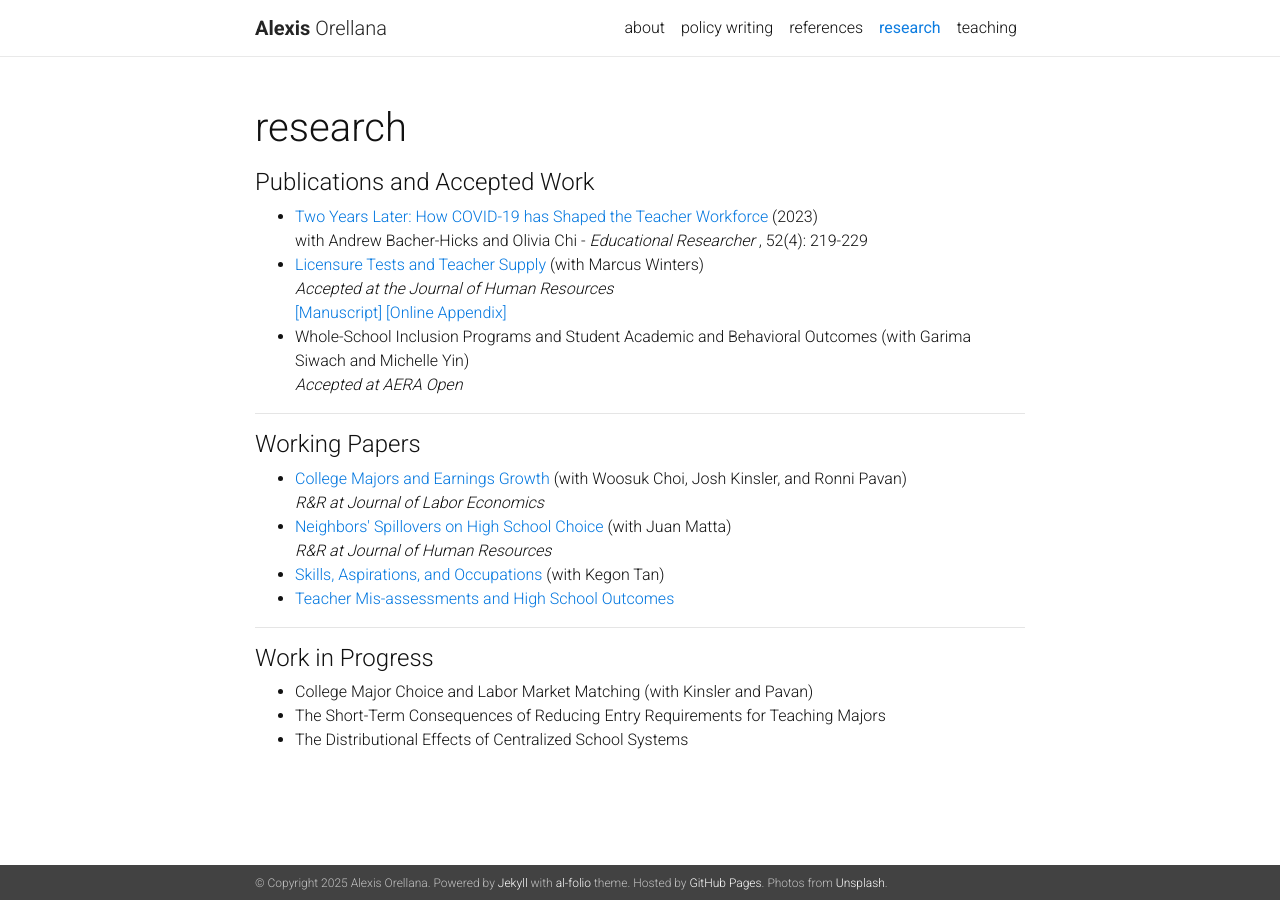
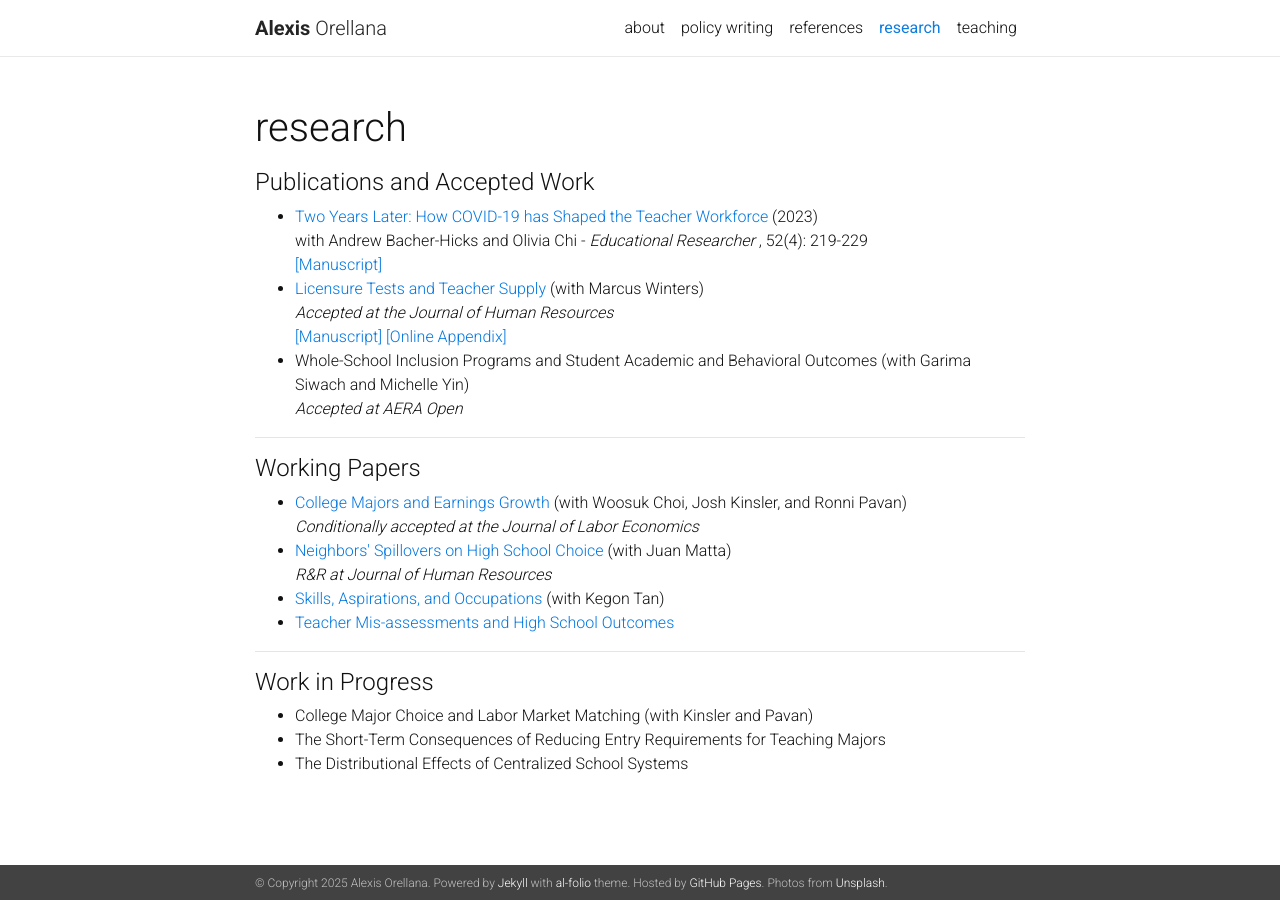
Before and after one commit to alexisorellana/alexisorellana.github.io, a Jekyll site: the page built from _pages/research.md, in a window 1280 px wide. Built offline with Jekyll 4.4.1, drawn with Linux system fonts in a browser that asks for light colours; nearby versions of some CDN libraries; a style sheet for code colours, icons or effects is not loaded.

Commit message:
update 10-30

```diff
--- a/_pages/research.md
+++ b/_pages/research.md
@@ -16,6 +16,9 @@ nav: true
 <br>
 
 with Andrew Bacher-Hicks and Olivia Chi - <em> Educational Researcher </em>, 52(4): 219-229 </li>
+
+<a href="{{ site.baseurl }}/assets/pdf/BCO_2023.pdf" target="_blank">[Manuscript]</a>
+
 
 
 <li> <a href="https://jhr.uwpress.org/content/early/2025/07/03/jhr.0324-13465R2" target="_blank">Licensure Tests and Teacher Supply</a> (with Marcus Winters)
@@ -39,10 +42,10 @@ with Andrew Bacher-Hicks and Olivia Chi - <em> Educational Researcher </em>, 52(
 <ul>
 
 
-<li> <a href="{{ site.baseurl }}/assets/pdf/CKOP_3_4_25.pdf" target="_blank">College Majors and Earnings Growth</a>
+<li> <a href="{{ site.baseurl }}/assets/pdf/CKOP_9_18_25.pdf" target="_blank">College Majors and Earnings Growth</a>
  (with Woosuk Choi, Josh Kinsler, and Ronni Pavan)
 <br>
-<em> 		R&R at Journal of Labor Economics </em> </li>
+<em> 		Conditionally accepted at the Journal of Labor Economics </em> </li>
 
 
 
```
Also changed, not shown: 3 other files.
